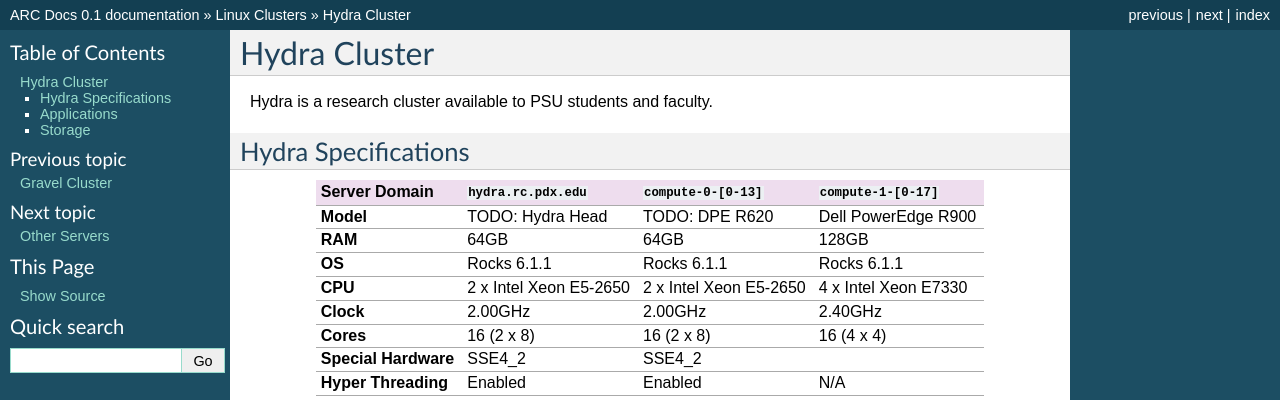
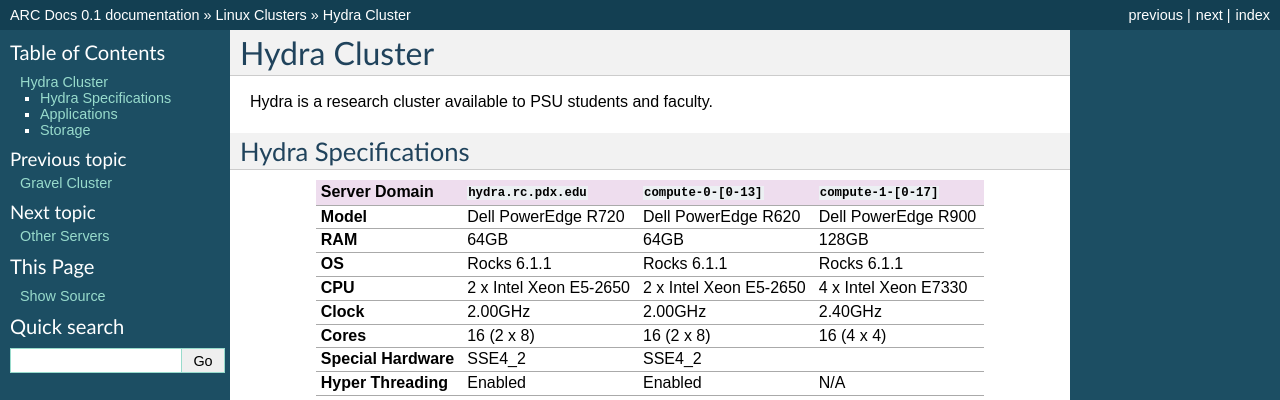
Before and after one commit to PSU-Research-Computing/psurc-docs, a Sphinx documentation site: the page built from source/linux_clusters/hydra.rst, in a window 1280 px wide. Shown: the top 400 px of the page. Built offline with Sphinx 7.4.7, drawn with Linux system fonts in a browser that asks for light colours.

Commit message:
Update hydra.rst

```diff
--- a/source/linux_clusters/hydra.rst
+++ b/source/linux_clusters/hydra.rst
@@ -14,7 +14,7 @@
 +----------------------+------------------------+------------------------+----------------------+
 |    Server Domain     |  ``hydra.rc.pdx.edu``  |  ``compute-0-[0-13]``  | ``compute-1-[0-17]`` |
 +======================+========================+========================+======================+
-| **Model**            | TODO: Hydra Head       | TODO: DPE R620         | Dell PowerEdge R900  |
+| **Model**            | Dell PowerEdge R720    | Dell PowerEdge R620    | Dell PowerEdge R900  |
 +----------------------+------------------------+------------------------+----------------------+
 | **RAM**              | 64GB                   | 64GB                   | 128GB                |
 +----------------------+------------------------+------------------------+----------------------+
```
